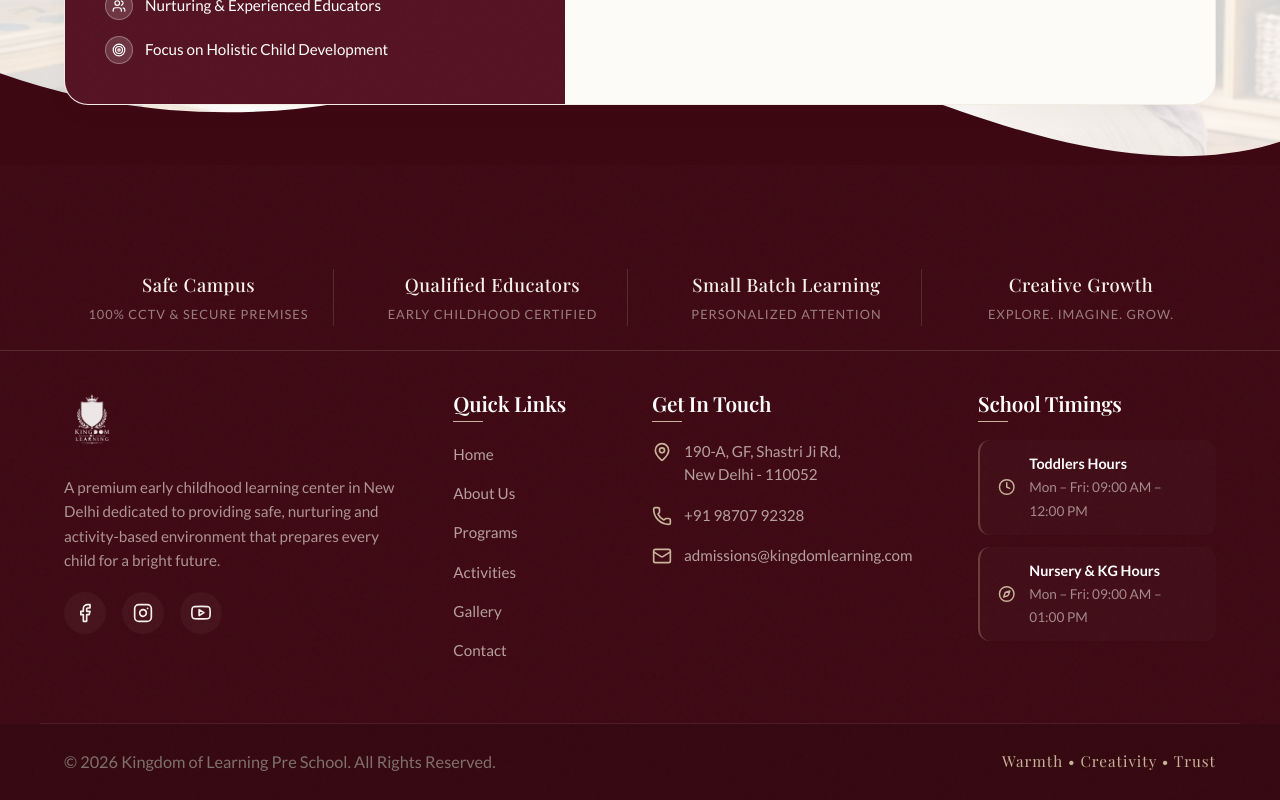
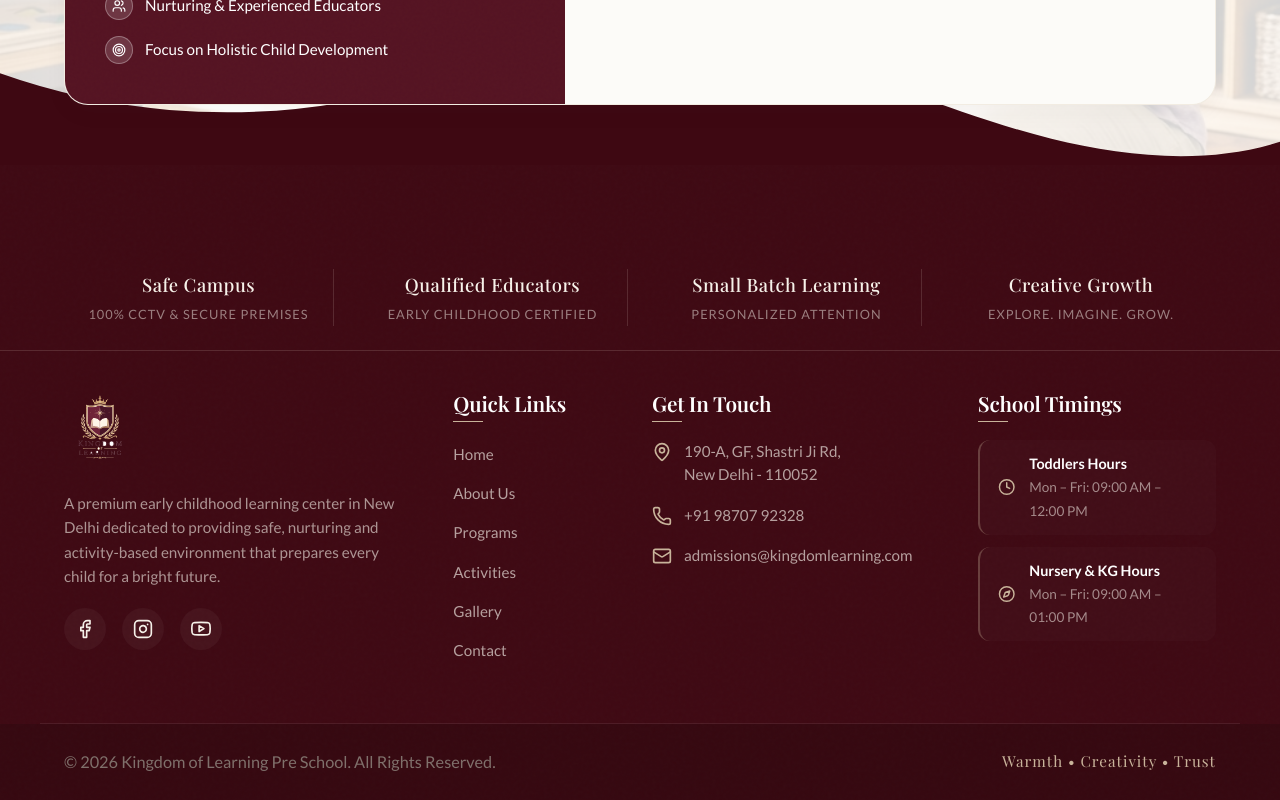
Before and after one commit to vinaychute2506-oss/Kingdom-Of-Planet-Web, a React (Vite) app: page / in a window 1280 px wide. Shown: the part 4011-4811 px from the top of the page. Built offline with nearby package versions, Linux system fonts and the light colour scheme; no server answers; a web font is replaced by a local one.

Commit message:
Restore original logo colors and details and increase height in footer

```diff
--- a/src/components/common/Footer.module.scss
+++ b/src/components/common/Footer.module.scss
@@ -130,14 +130,13 @@
 }
 
 .logoImg {
-  height: 56px;
+  height: 72px;
   width: auto;
   object-fit: contain;
-  filter: brightness(0) invert(1) opacity(0.9);
   transition: $transition-smooth;
 
   &:hover {
-    filter: brightness(0) invert(1) opacity(1);
+    transform: scale(1.02);
   }
 }
 
```
